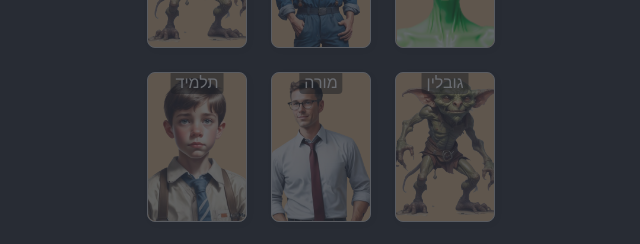
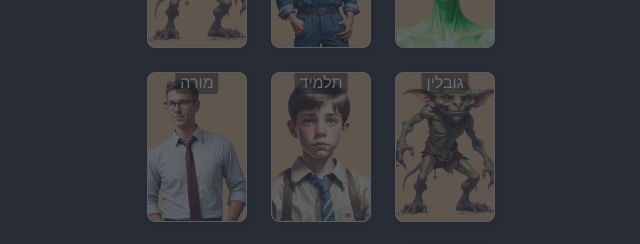
Before and after one commit to ravyoli/goblins, a React (Create React App) app: page /main in a window 1280 px wide. Shown: the part 233-477 px from the top of the page, without its empty margins (319-959 px from the left). Built offline with nearby package versions, Linux system fonts and the light colour scheme; grey boxes are pictures that could not be loaded.

Commit message:
add teacher and student

```diff
--- a/src/Actions.js
+++ b/src/Actions.js
@@ -71,6 +71,25 @@ const Actions = [
     },
 
     {
+        card: 'teacher_student',
+        type: 'sound',
+        clip: 'teacher_and_student_wake_up.m4a',
+        text: 'מורה ותלמיד התעוררו. אם יש במשחק גם מורה וגם תלמיד, אז מורה תראה לתלמיד קלף ממרכז השולחן, מבלי שתראה אותו. אם יש או מורה או תלמיד לבד, אתם לא עושים כלום.'
+    },
+    {
+        card: 'teacher_student',
+        type: 'wait',
+        seconds: 5,
+        text: 'השהייה'
+    },
+    {
+        card: 'teacher_student',
+        type: 'sound',
+        clip: 'teacher_and_student_close_eyes.m4a',
+        text: 'מורה ותלמיד עצמו את עיניכם'
+    },
+
+    {
         type: 'sound',
         clip: 'all_wake_up.m4a',
         text: 'בוקר טוב כולם.'
--- a/src/Cards.js
+++ b/src/Cards.js
@@ -3,8 +3,8 @@ export const Cards = [
     { image: '/technician.png', name: 'טכנאי' , type: 'tech'},
     { image: '/goblin.png', name: 'גובלין' , type: 'goblin'},
     { image: '/goblin.png', name: 'גובלין' , type: 'goblin'},
-    { image: '/teacher.png', name: 'מורה', type: 'teacher'},
-    { image: '/student.png', name: 'תלמיד', type: 'student' },
+    { image: '/student.png', name: 'תלמיד', type: 'teacher_student' },
+    { image: '/teacher.png', name: 'מורה', type: 'teacher_student'},
     { image: '/judge.png', name: 'שופט' , type: 'judge'},
     { image: '/image7.png', name: 'Card 7' },
     { image: '/image8.png', name: 'Card 8' },
```
Also changed, not shown: 2 other files (tests, documents, lock files or other folders).
